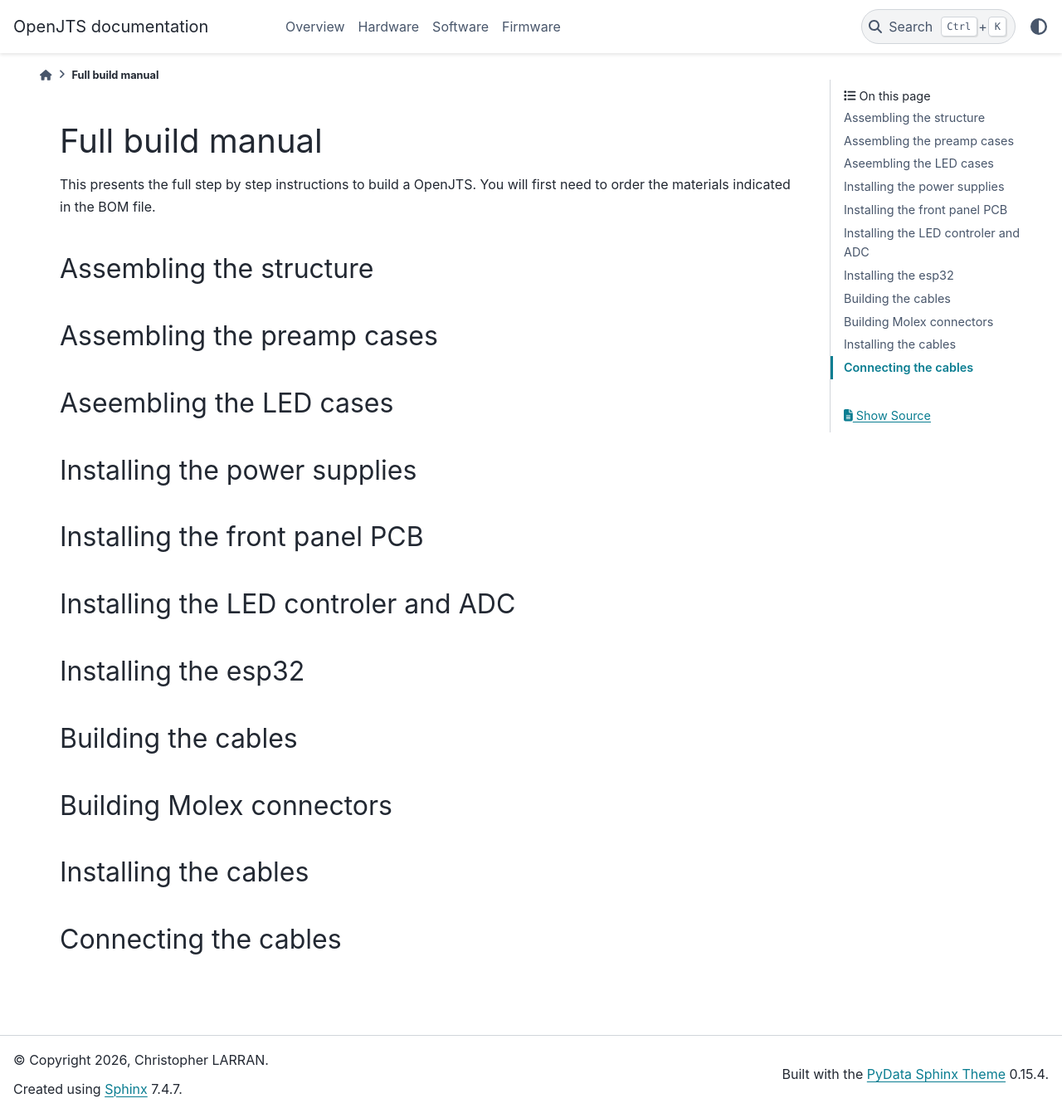
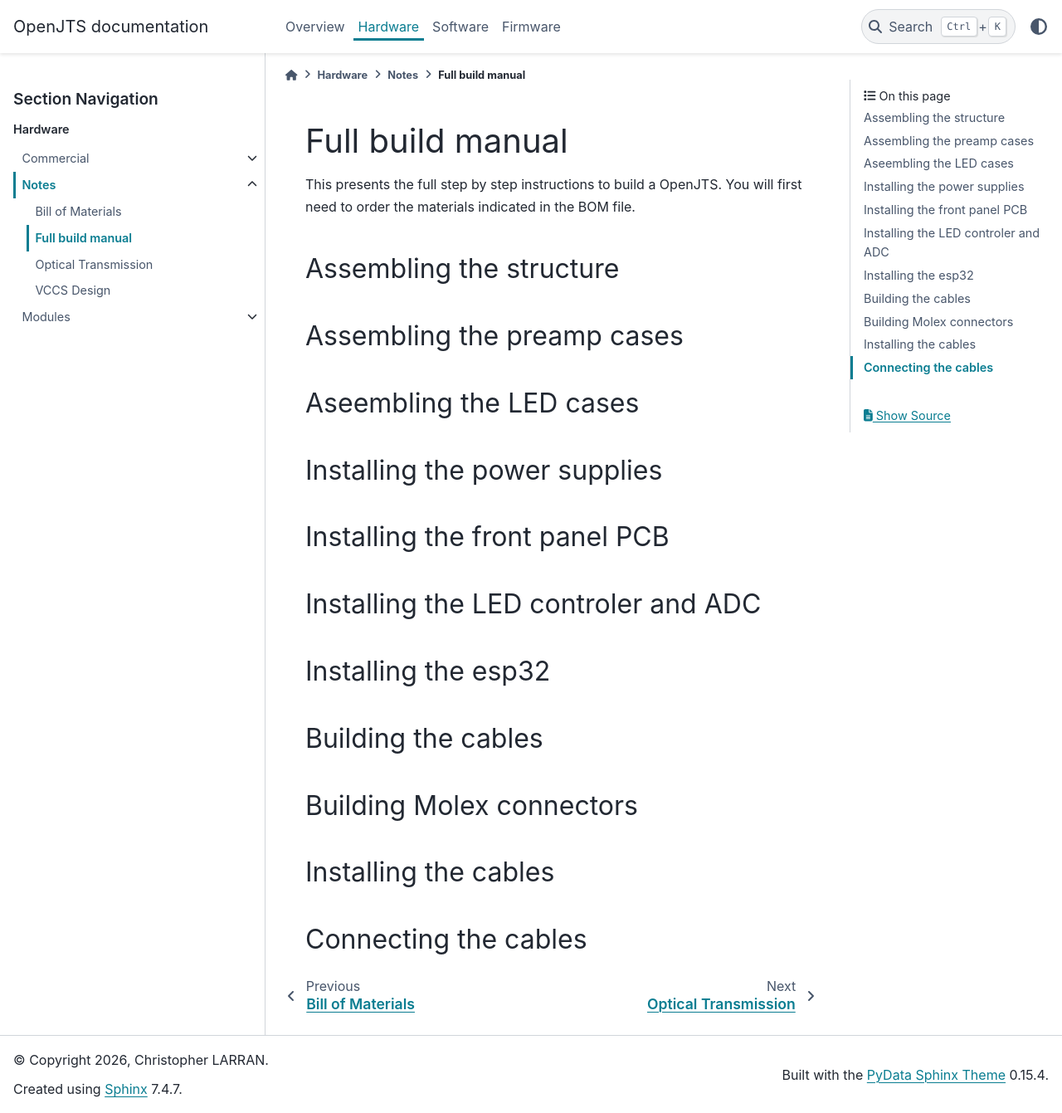
Before and after one commit to ILikeNickelback/OpenJTS, a Sphinx documentation site: the page built from docs/hardware/notes/full-build-manual.md, in a window 1280 px wide and 1341 px high. Shown: the whole window at 83% size. Built offline with Sphinx 7.4.7 and the PyData theme 0.15.4, drawn with Linux system fonts in a browser that asks for light colours.

Commit message:
updating ReadTheDocs

````diff
--- a/docs/hardware/notes/index.md
+++ b/docs/hardware/notes/index.md
@@ -6,6 +6,8 @@ This section details the technical choices for the different modules when it is
 :maxdepth: 2
 :caption: Notes
 
+bom
+full-build-manual
 optical-transmission
 VCCS-design
 ```
````
